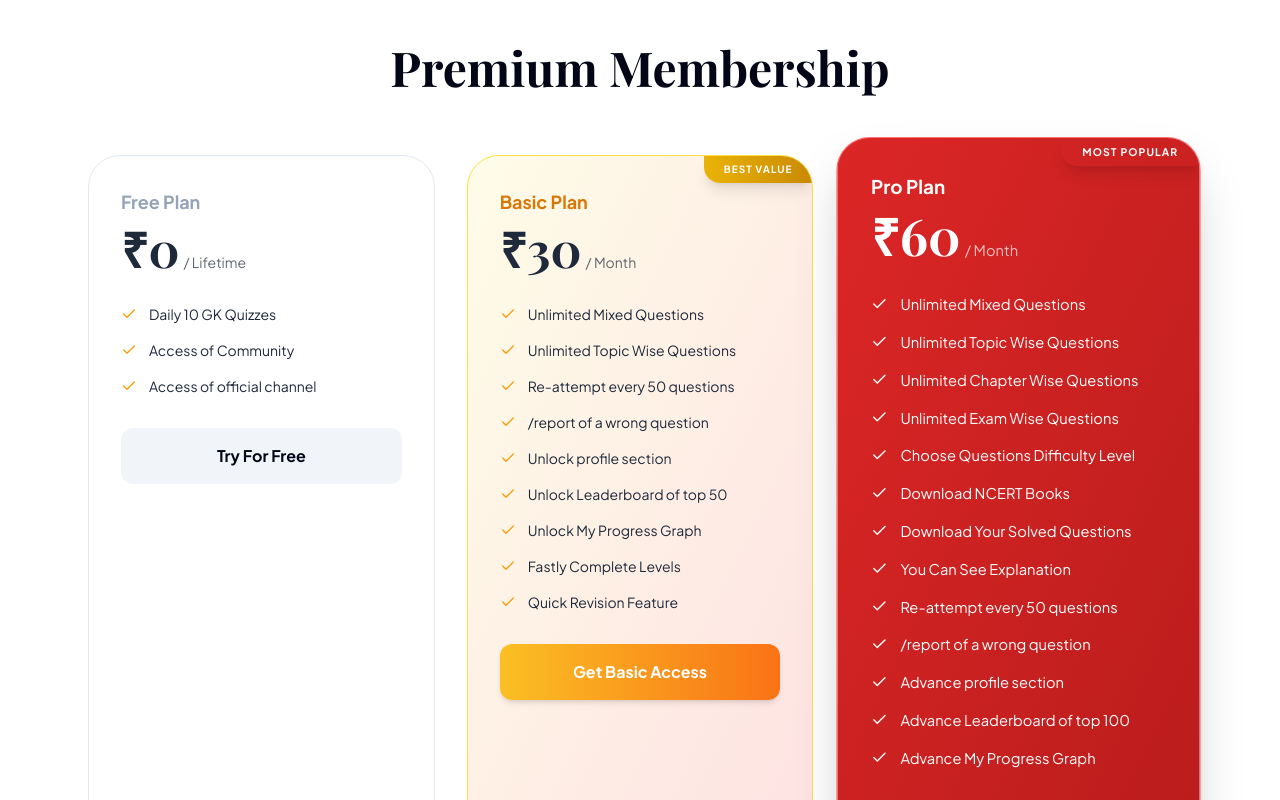
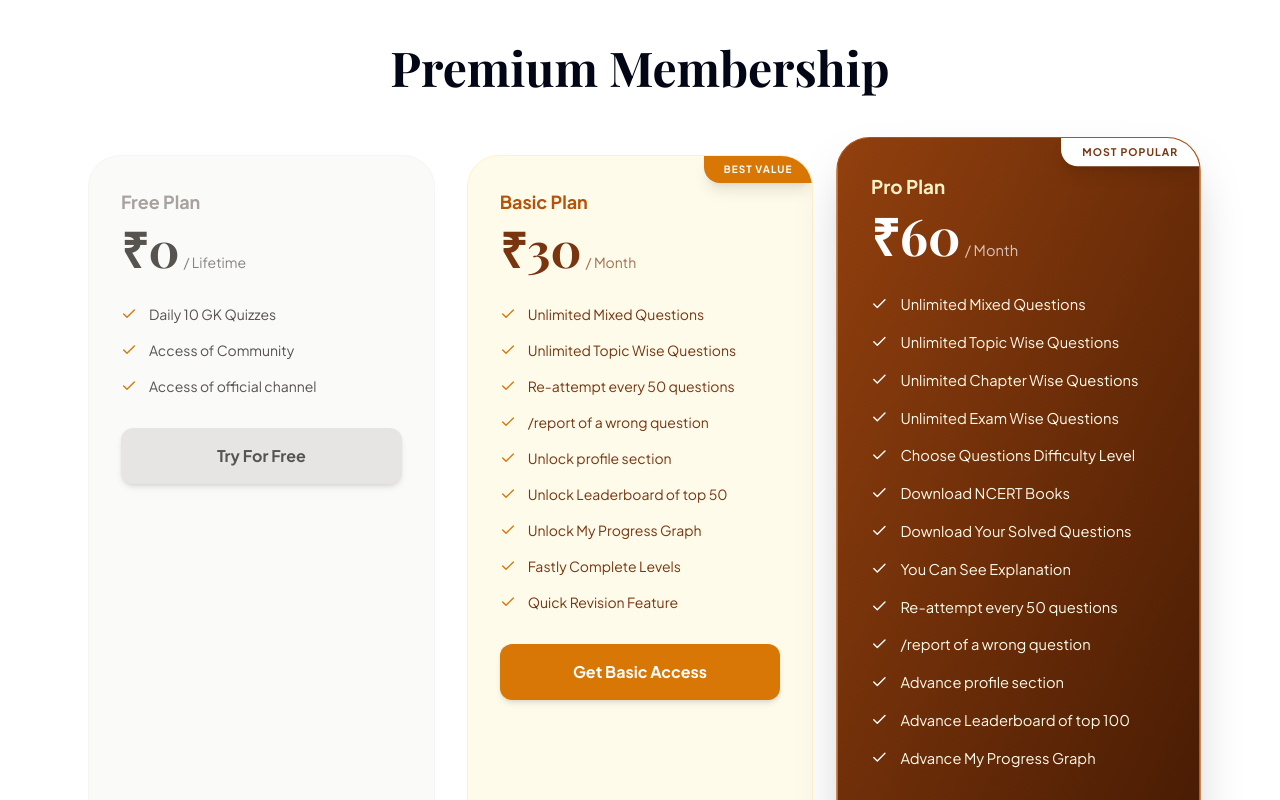
Before and after one commit to Rohitjjn/gkguruji-bot_website, a React (Vite) app: page / in a window 1280 px wide. Shown: the part 1700-2500 px from the top of the page. Built offline with nearby package versions, Linux system fonts and the light colour scheme; a web font is replaced by a local one.

Commit message:
Update App.tsx

```diff
--- a/App.tsx
+++ b/App.tsx
@@ -402,20 +402,67 @@ const App: React.FC = () => {
       </section>
 
      <section id="pricing" className="py-24 bg-white">
-         <div className="container mx-auto px-6 md:px-12 text-center mb-16"><h2 className="text-3xl md:text-5xl font-serif font-bold text-midnight-950 mb-4">Premium Membership</h2></div>
+  <div className="container mx-auto px-6 md:px-12 text-center mb-16">
+    <h2 className="text-3xl md:text-5xl font-serif font-bold text-midnight-950 mb-4">Premium Membership</h2>
+  </div>
   <div className="grid md:grid-cols-3 gap-8 max-w-6xl mx-auto px-6">
     {t.pricing.plans.map((plan, idx) => (
-              <div key={idx} className={`relative rounded-[2rem] p-8 transition-all border overflow-hidden ${plan.id === 'basic' ? 'bg-gradient-to-br from-yellow-50 to-red-100 border-yellow-300 text-slate-800' : plan.id === 'pro' ? 'bg-gradient-to-br from-red-600 to-red-700 text-white shadow-2xl scale-105 border-red-400' : 'bg-white border-slate-200 text-slate-800'}`}>
+      <div
+        key={idx}
+        className={`relative rounded-[2rem] p-8 transition-all border overflow-hidden ${
+          plan.id === 'basic'
+            ? 'bg-amber-50 border-amber-100 text-amber-900' // 30rs: Light Rich Tea (Latte)
+            : plan.id === 'pro'
+            ? 'bg-gradient-to-br from-amber-800 to-amber-950 text-white shadow-2xl scale-105 border-amber-700' // 60rs: Dark Strong Tea
+            : 'bg-stone-50 border-stone-100 text-stone-600' // 0rs: Milky White/Cream
+        }`}
+      >
+        {/* Most Popular Badge (Commonly on 60rs Plan) */}
         {plan.recommended && (
-                  <div className="absolute top-0 right-0 px-5 py-1.5 rounded-bl-2xl text-[10px] font-bold uppercase tracking-widest bg-blue text-white-400 shadow-lg">Most Popular</div>
+          <div className="absolute top-0 right-0 px-5 py-1.5 rounded-bl-2xl text-[10px] font-bold uppercase tracking-widest bg-white text-amber-900 shadow-lg">
+            Most Popular
+          </div>
         )}
+
+        {/* Other Badges (Commonly on 30rs Plan) */}
         {!plan.recommended && plan.badge && (
-                  <div className="absolute top-0 right-0 px-5 py-1.5 rounded-bl-2xl text-[10px] font-bold uppercase tracking-widest bg-gradient-to-r from-yellow-500 to-yellow-600 text-white shadow-lg">{plan.badge}</div>
+          <div className={`absolute top-0 right-0 px-5 py-1.5 rounded-bl-2xl text-[10px] font-bold uppercase tracking-widest text-white shadow-lg ${
+             plan.id === 'basic' ? 'bg-amber-600' : 'bg-stone-400'
+          }`}>
+            {plan.badge}
+          </div>
         )}
-                <h3 className={`text-lg font-bold mb-2 ${plan.recommended ? 'text-white' : plan.id === 'basic' ? 'text-amber-600' : 'text-slate-400'}`}>{plan.name}</h3>
-                <div className="flex items-baseline gap-1 mb-8"><span className="text-5xl font-serif font-bold">{plan.price}</span><span className="text-sm opacity-70">{plan.priceSub}</span></div>
-                <ul className="space-y-4 mb-8">{plan.features.map((f, i) => (<li key={i} className={`flex items-start gap-3 text-sm ${plan.recommended ? 'text-white' : ''}`}><Check size={16} className={`${plan.recommended ? 'text-white' : 'text-amber-500'} mt-0.5`} />{f}</li>))}</ul>
-                <a href={TELEGRAM_LINK} className={`w-full block py-4 rounded-xl font-bold text-center transition-colors ${plan.recommended ? 'bg-white text-red-600 hover:bg-red-50 shadow-lg' : plan.id === 'basic' ? 'bg-gradient-to-r from-amber-400 to-orange-500 text-white hover:from-amber-500 hover:to-orange-600 shadow-md' : 'bg-slate-100 text-midnight-950 hover:bg-slate-200'}`}>{plan.buttonText}</a>
+
+        <h3 className={`text-lg font-bold mb-2 ${plan.recommended ? 'text-amber-100' : plan.id === 'basic' ? 'text-amber-700' : 'text-stone-400'}`}>
+          {plan.name}
+        </h3>
+
+        <div className="flex items-baseline gap-1 mb-8">
+          <span className="text-5xl font-serif font-bold">{plan.price}</span>
+          <span className="text-sm opacity-70">{plan.priceSub}</span>
+        </div>
+
+        <ul className="space-y-4 mb-8">
+          {plan.features.map((f, i) => (
+            <li key={i} className={`flex items-start gap-3 text-sm ${plan.recommended ? 'text-amber-50' : ''}`}>
+              <Check size={16} className={`${plan.recommended ? 'text-white' : 'text-amber-600'} mt-0.5`} />
+              {f}
+            </li>
+          ))}
+        </ul>
+
+        <a
+          href={TELEGRAM_LINK}
+          className={`w-full block py-4 rounded-xl font-bold text-center transition-colors shadow-md ${
+            plan.recommended
+              ? 'bg-white text-amber-900 hover:bg-amber-50' // 60rs: Button matches Badge (White)
+              : plan.id === 'basic'
+              ? 'bg-amber-600 text-white hover:bg-amber-700' // 30rs: Button matches Badge (Amber Dark)
+              : 'bg-stone-200 text-stone-600 hover:bg-stone-300' // 0rs: Subtle Grey
+          }`}
+        >
+          {plan.buttonText}
+        </a>
       </div>
     ))}
   </div>
@@ -423,10 +470,21 @@ const App: React.FC = () => {
 
 <footer className="bg-white border-t border-slate-200 py-16">
   <div className="container mx-auto px-6 md:px-12 flex flex-col md:flex-row justify-between items-center gap-10">
-            <div><div className="flex items-center gap-2 mb-4"><Logo className="w-8 h-8" /><span className="font-serif font-bold text-midnight-950 text-lg">GK Guruji</span></div><p className="text-slate-400 text-sm">{t.footer.desc}</p></div>
-            <div className="flex gap-8 text-sm font-medium text-slate-500"><button onClick={() => setLegalModal('privacy')} className="hover:text-gold-600 transition-colors">Privacy</button><button onClick={() => setLegalModal('terms')} className="hover:text-gold-600 transition-colors">Terms</button><a href={`mailto:${SUPPORT_EMAIL}`} className="hover:text-gold-600 transition-colors">Support</a></div>
+    <div>
+        <div className="flex items-center gap-2 mb-4">
+            <Logo className="w-8 h-8" />
+            <span className="font-serif font-bold text-midnight-950 text-lg">GK Guruji</span>
+        </div>
+        <p className="text-slate-400 text-sm">{t.footer.desc}</p>
+    </div>
+    <div className="flex gap-8 text-sm font-medium text-slate-500">
+        <button onClick={() => setLegalModal('privacy')} className="hover:text-gold-600 transition-colors">Privacy</button>
+        <button onClick={() => setLegalModal('terms')} className="hover:text-gold-600 transition-colors">Terms</button>
+        <a href={`mailto:${SUPPORT_EMAIL}`} className="hover:text-gold-600 transition-colors">Support</a>
+    </div>
   </div>
 </footer>
+
     </div>
   );
 }
```
Lines whose indentation alone changed are shown as unchanged.
